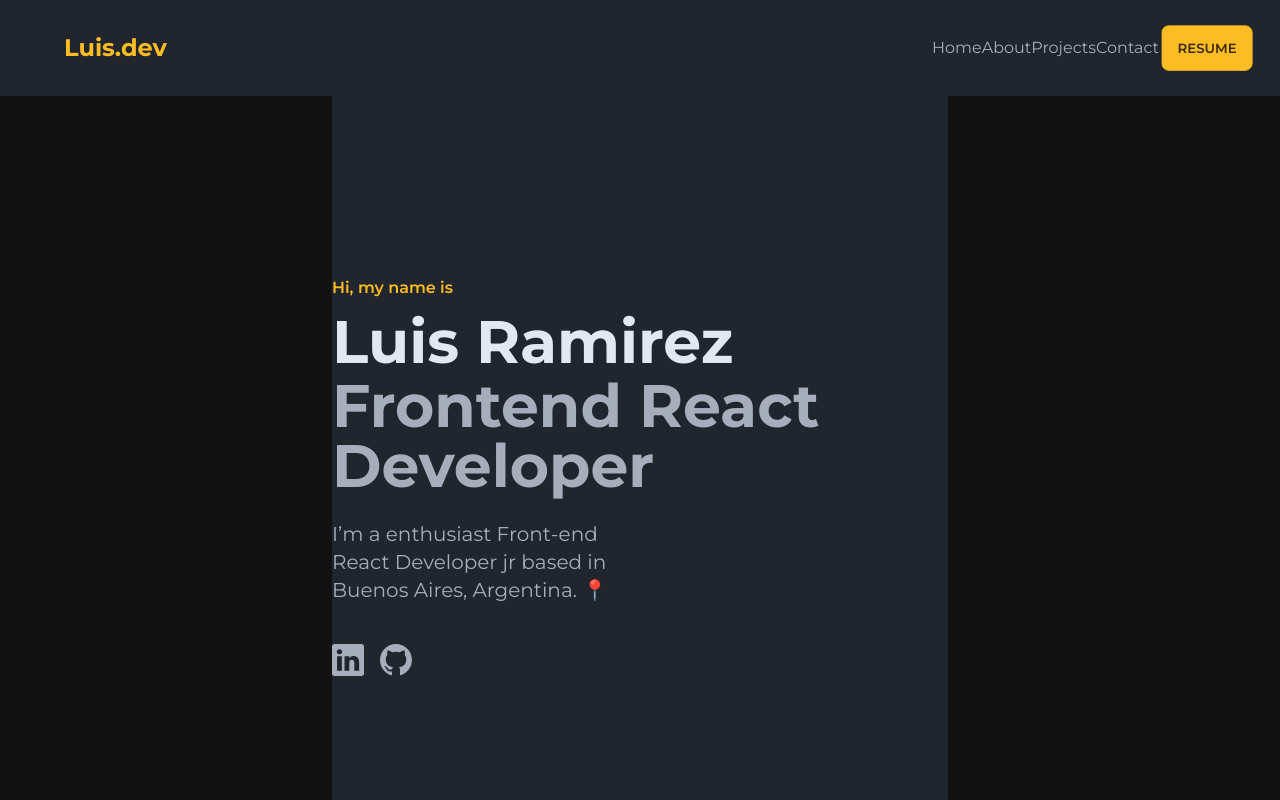
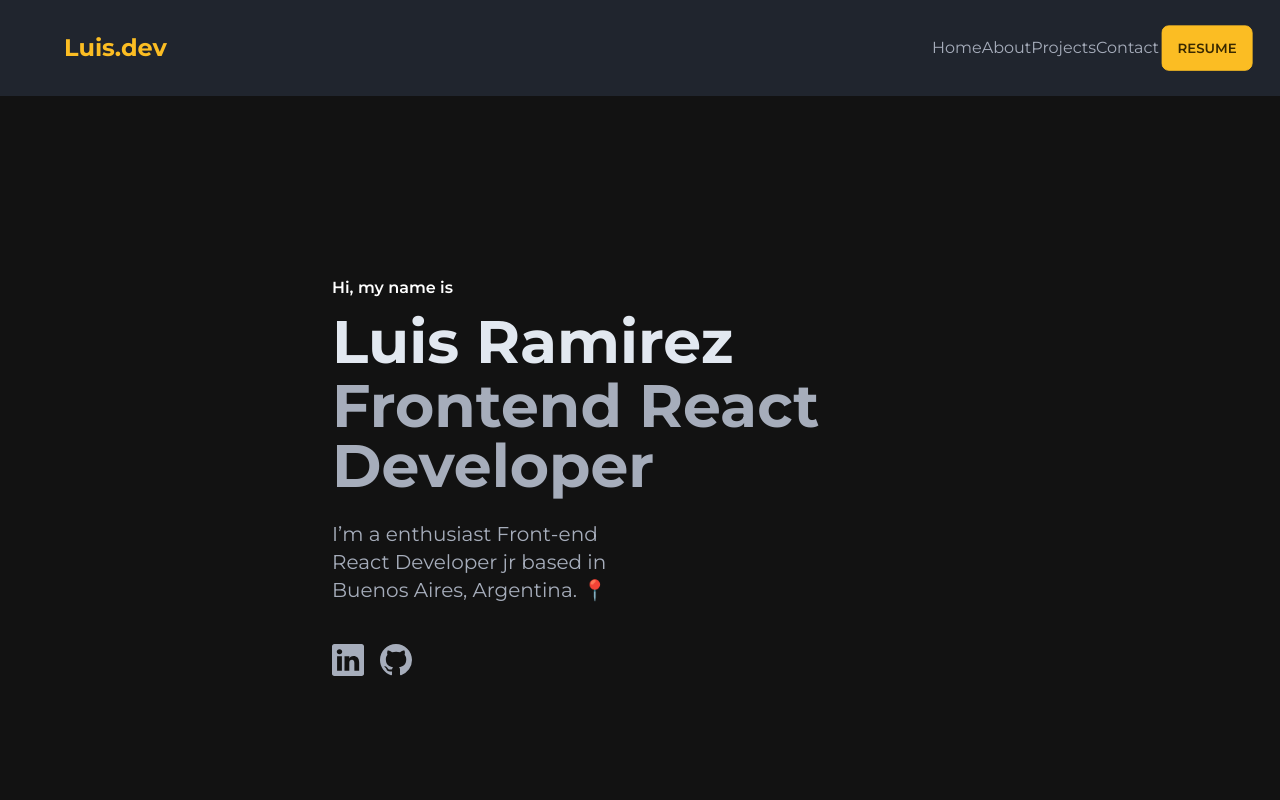
Before and after one commit to Louisit0/Portfolio, a React (Vite) app: page / in a window 1280 px wide. Built offline with nearby package versions, Linux system fonts and the light colour scheme.

Commit message:
Homecover cambios visuales

```diff
--- a/src/components/HomeCover.jsx
+++ b/src/components/HomeCover.jsx
@@ -7,9 +7,9 @@ const HomeCover = () => {
   return (
     <section
       id="Home"
-      className="h-screen flex flex-col mx-auto bg-base-300 justify-center my-auto text-base-content md:w-1/2"
+      className="h-screen flex flex-col mx-auto justify-center my-auto text-base-content md:w-1/2"
     >
-      <h1 className="text-warning font-semibold mb-3 whitespace-pre">
+      <h1 className="text-white font-semibold mb-3 whitespace-pre">
         Hi, my name is
       </h1>
       <h3 className="text-4xl font-bold text-slate-200 mb-1 md:text-6xl">
```
